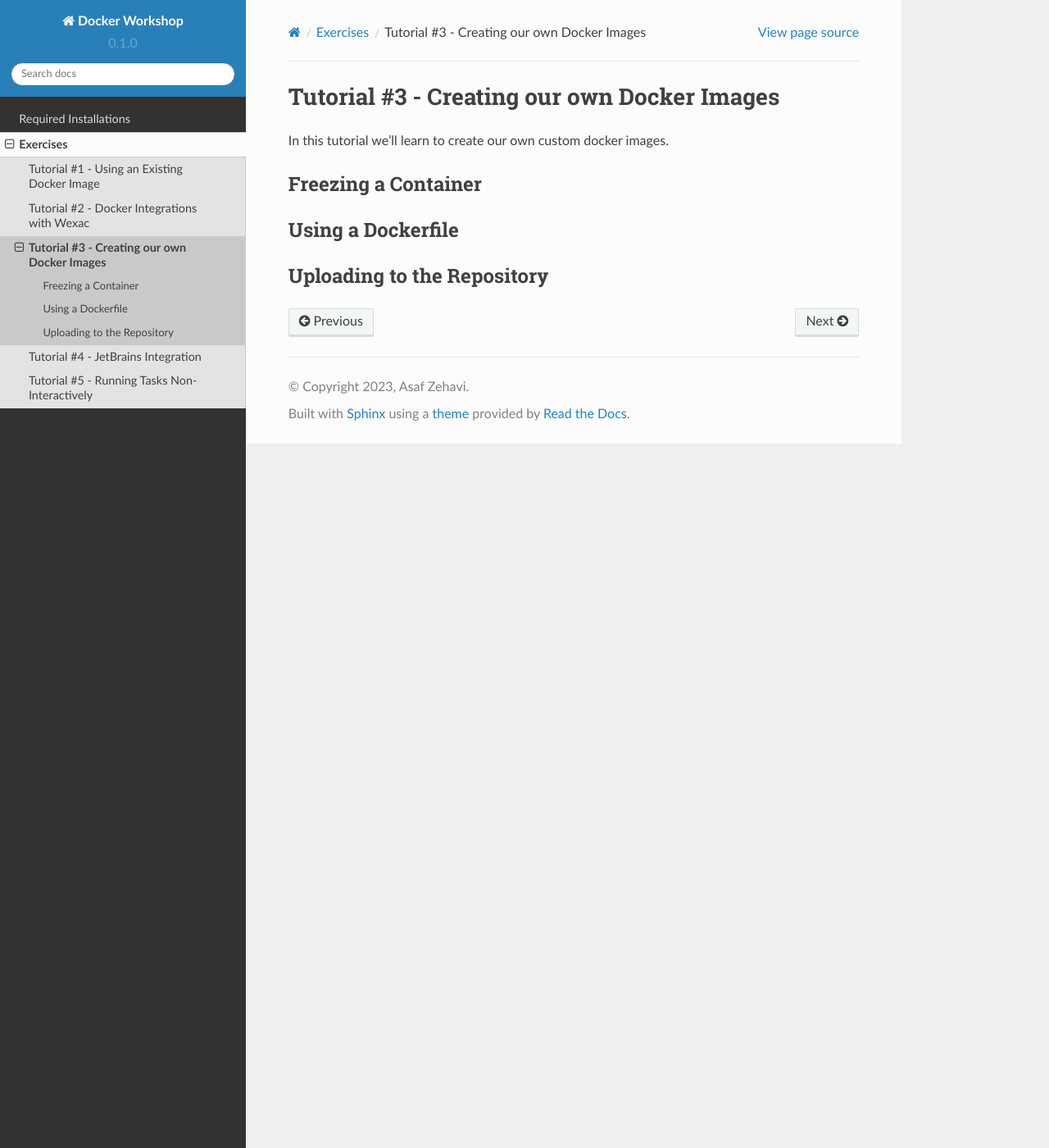
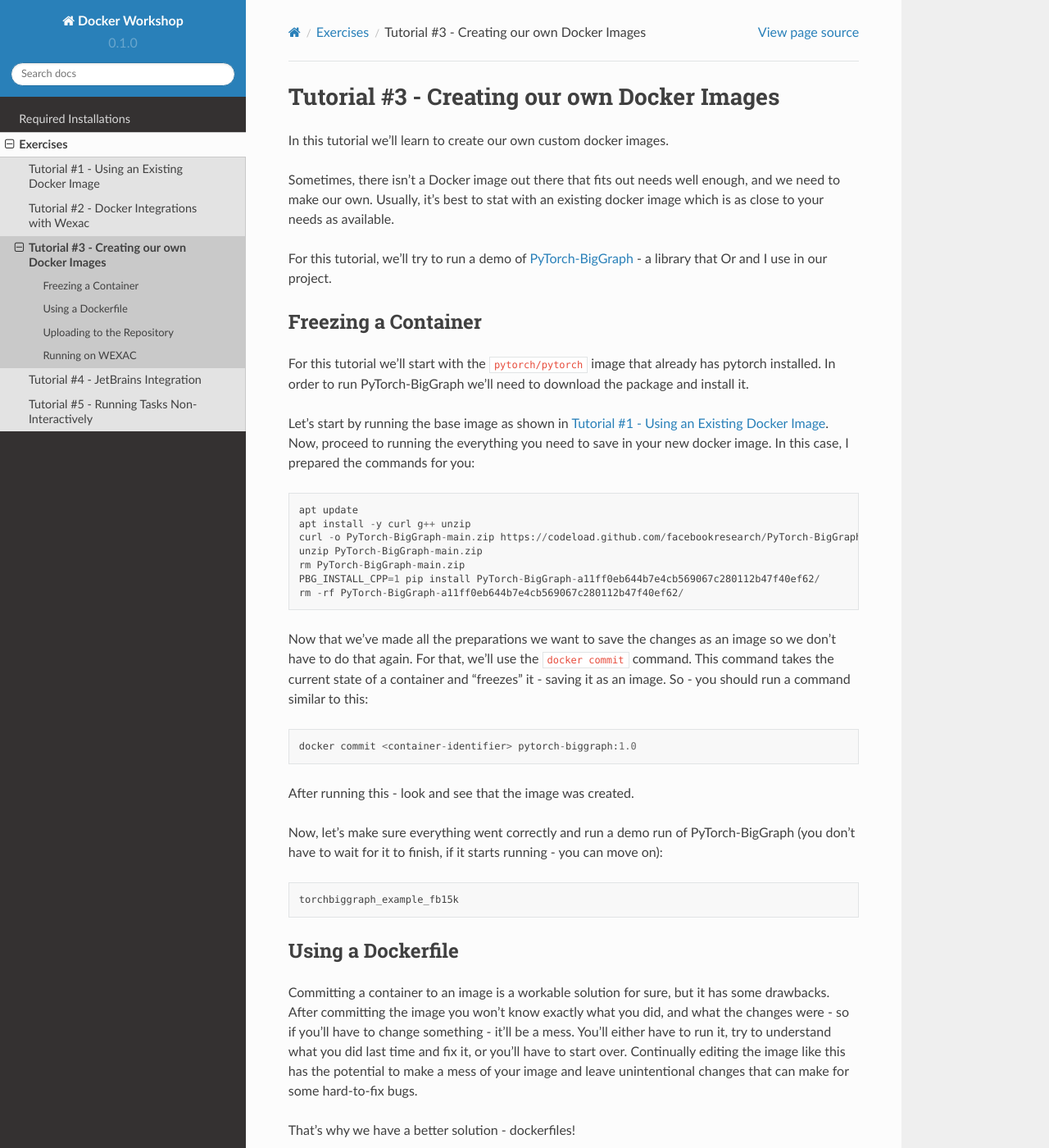
Before and after one commit to asaf-zehavi/docker-workshop, a Sphinx documentation site: the page built from docs/source/exercises/3-image-creation.rst, in a window 1280 px wide and 1400 px high. Shown: the whole window at 82% size. Built offline with Sphinx 7.4.7 and the Read the Docs theme 2.0.0, drawn with Linux system fonts in a browser that asks for light colours.

Commit message:
Committing an image

```diff
--- a/docs/source/exercises/1-use-image.rst
+++ b/docs/source/exercises/1-use-image.rst
@@ -1,3 +1,5 @@
+.. _tut1:
+
 Tutorial #1 - Using an Existing Docker Image
 ============================================
 
--- a/docs/source/exercises/3-image-creation.rst
+++ b/docs/source/exercises/3-image-creation.rst
@@ -3,11 +3,55 @@
 
 In this tutorial we'll learn to create our own custom docker images.
 
+Sometimes, there isn't a Docker image out there that fits out needs well enough, and we need to make our own.
+Usually, it's best to stat with an existing docker image which is as close to your needs as available.
+
+For this tutorial, we'll try to run a demo of
+`PyTorch-BigGraph <https://github.com/facebookresearch/PyTorch-BigGraph>`_ - a library that Or and I use in our project.
+
 Freezing a Container
 --------------------
+
+For this tutorial we'll start with the ``pytorch/pytorch`` image that already has pytorch installed.
+In order to run PyTorch-BigGraph we'll need to download the package and install it.
+
+Let's start by running the base image as shown in :ref:`tut1`. Now, proceed to running the everything you need to save
+in your new docker image. In this case, I prepared the commands for you::
+
+    apt update
+    apt install -y curl g++ unzip
+    curl -o PyTorch-BigGraph-main.zip https://codeload.github.com/facebookresearch/PyTorch-BigGraph/zip/a11ff0eb644b7e4cb569067c280112b47f40ef62
+    unzip PyTorch-BigGraph-main.zip
+    rm PyTorch-BigGraph-main.zip
+    PBG_INSTALL_CPP=1 pip install PyTorch-BigGraph-a11ff0eb644b7e4cb569067c280112b47f40ef62/
+    rm -rf PyTorch-BigGraph-a11ff0eb644b7e4cb569067c280112b47f40ef62/
+
+Now that we've made all the preparations we want to save the changes as an image so we don't have to do that again.
+For that, we'll use the ``docker commit`` command. This command takes the current state of a container and "freezes"
+it - saving it as an image. So - you should run a command similar to this::
+
+    docker commit <container-identifier> pytorch-biggraph:1.0
+
+After running this - look and see that the image was created.
+
+Now, let's make sure everything went correctly and run a demo run of PyTorch-BigGraph (you don't have to wait for it to
+finish, if it starts running - you can move on)::
+
+    torchbiggraph_example_fb15k
 
 Using a Dockerfile
 ------------------
 
+Committing a container to an image is a workable solution for sure, but it has some drawbacks.
+After committing the image you won't know exactly what you did, and what the changes were - so if you'll have to change
+something - it'll be a mess. You'll either have to run it, try to understand what you did last time and fix it, or
+you'll have to start over. Continually editing the image like this has the potential to make a mess of your image and
+leave unintentional changes that can make for some hard-to-fix bugs.
+
+That's why we have a better solution - dockerfiles!
+
 Uploading to the Repository
 ---------------------------
+
+Running on WEXAC
+----------------
```
